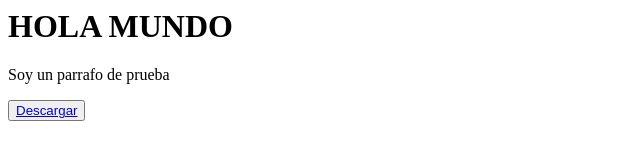
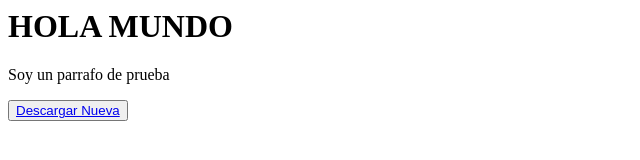
Before and after one commit to CamiloBahamon/MiRepositorio, a website: page public/index.html in a window 1280 px wide. Shown: the whole page, without its empty margins (0-640 px from the left). Drawn offline with Linux system fonts and the light colour scheme.

Commit message:
Update index.html

```diff
--- a/public/index.html
+++ b/public/index.html
@@ -1,3 +1,3 @@
 <h1>HOLA MUNDO </h1>
 <P>Soy un parrafo de prueba</P>
-<button type="button" download="descarga"><a href="https://s3.amazonaws.com/uaovirtualasset/assets/img_cursos/edth/M1.jpg"> Descargar</a></button>
+<button type="button" download="descarga"><a href="https://s3.amazonaws.com/uaovirtualasset/assets/img_cursos/edth/M1.jpg"> Descargar Nueva</a></button>
```
